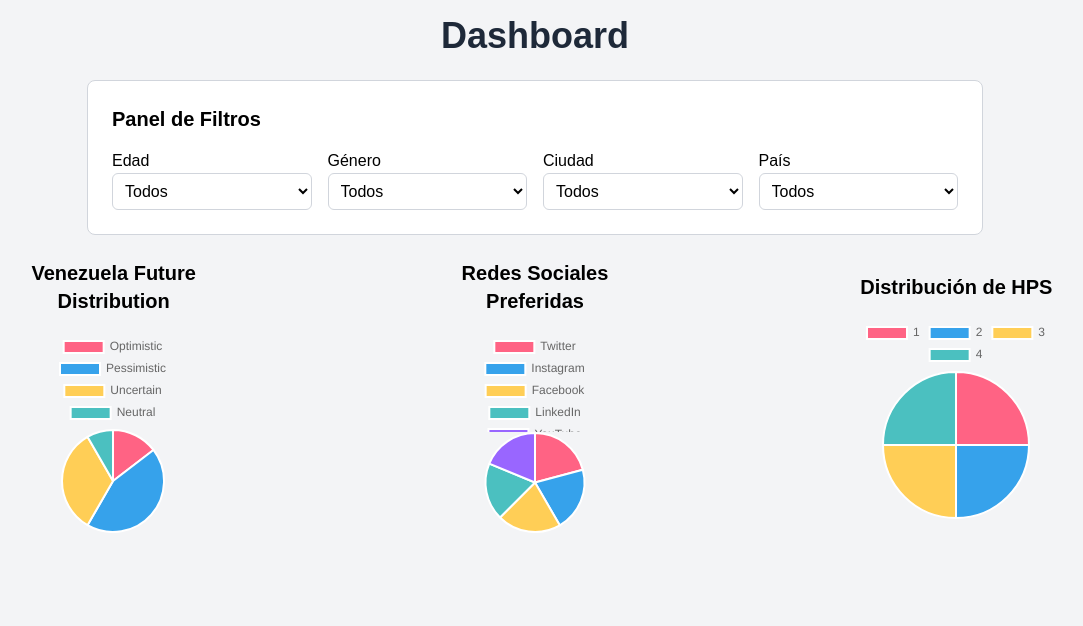
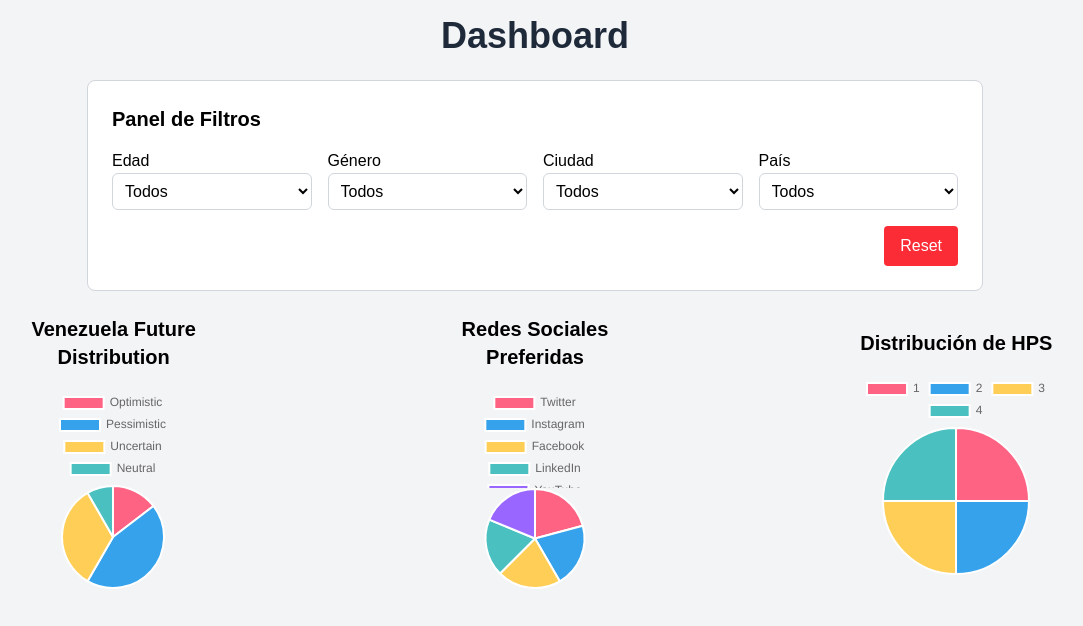
Before and after one commit to jtovarto/data-display, a Next.js app: page / in a window 1280 px wide. Shown: the top 626 px of the page, without its empty margins (105-1188 px from the left). Built offline with nearby package versions, Linux system fonts and the light colour scheme.

Commit message:
feat: add reset button to FilterPanel for clearing filters

```diff
--- a/src/app/components/FilterPanel.tsx
+++ b/src/app/components/FilterPanel.tsx
@@ -105,6 +105,19 @@ export default function FilterPanel({
                     </select>
                 </div>
             </div>
+            <div className="flex justify-end mt-4">
+                <button
+                    onClick={() => setFilters({
+                        gen: "",
+                        ct: "",
+                        co: "",
+                        ageRange: undefined,
+                    })}
+                    className="bg-red-500 text-white px-4 py-2 rounded hover:bg-red-600"
+                >
+                    Reset
+                </button>
+            </div>
         </div>
     );
 }
```
